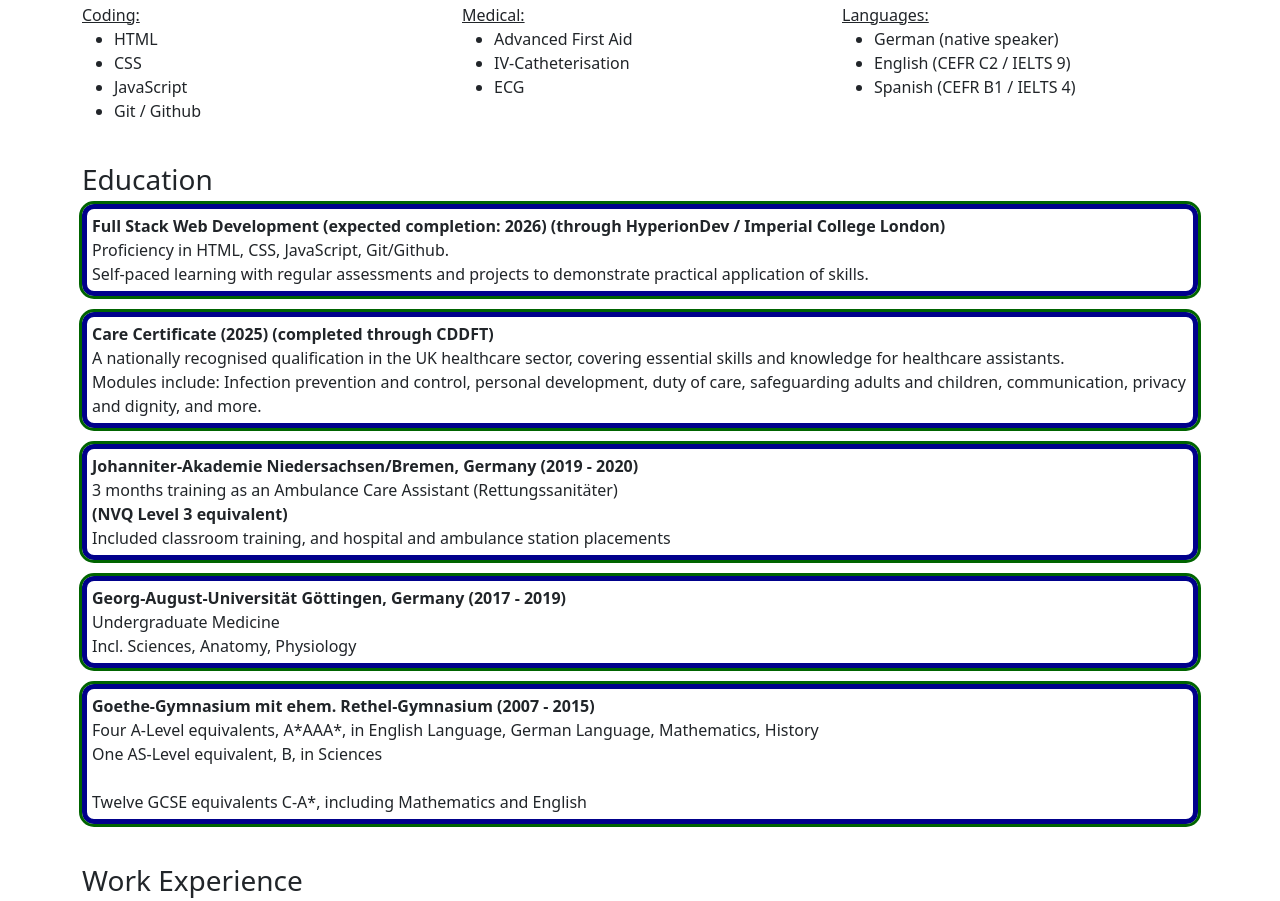
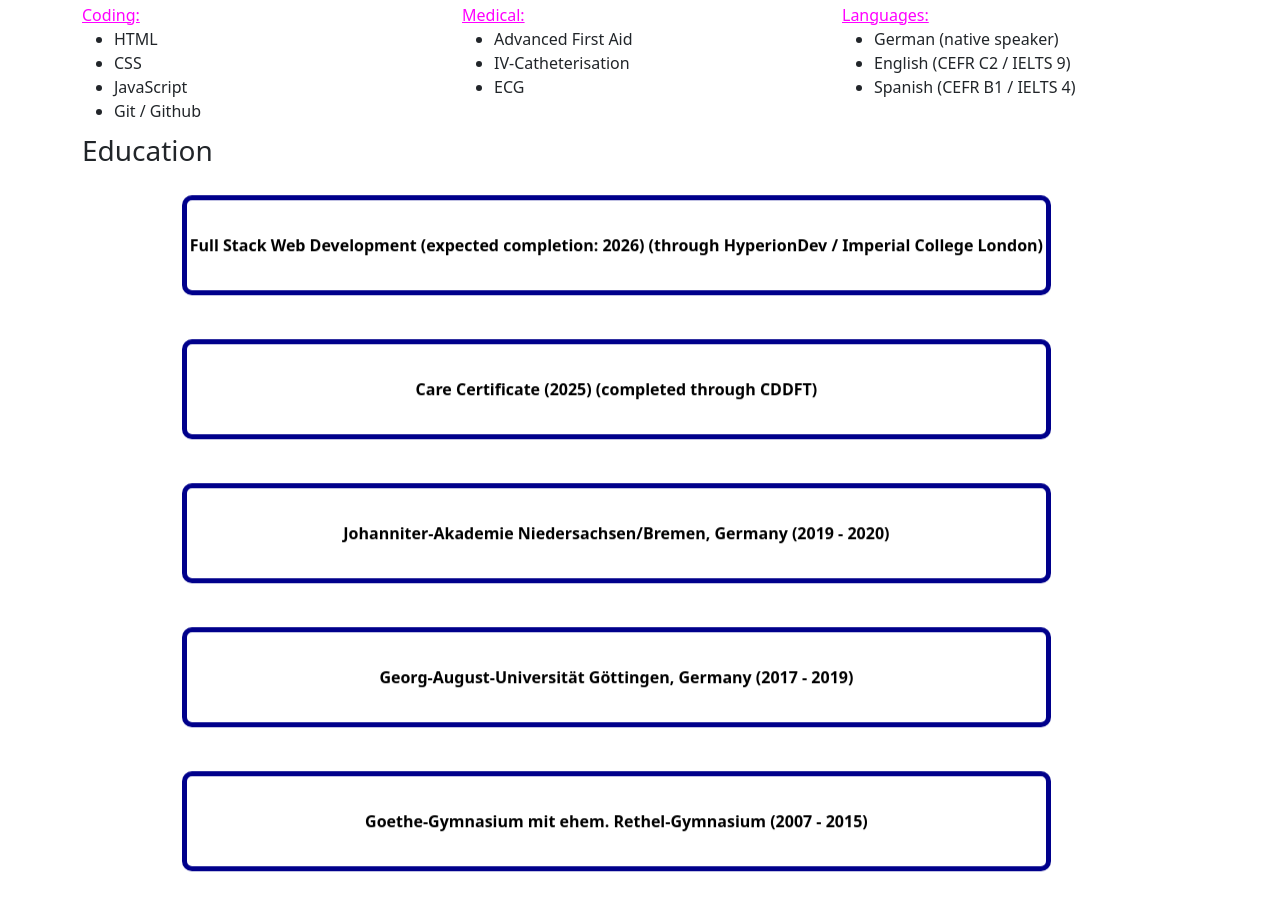
Before and after one commit to benjaflynn/myCV, a plain HTML site: page index.html in a window 1280 px wide. Shown: the part 760-1661 px from the top of the page. Drawn offline with nearby package versions, Linux system fonts and the light colour scheme.

Commit message:
add styling

```diff
--- a/index.html
+++ b/index.html
@@ -67,10 +67,10 @@
         <br>
 
         <section class="row">
-            <h3 id="skills">Skills</h3>
+            <h3 id="skills">Skills</h3><br>
 
             <div class="col-sm-4">
-                <span style="text-decoration: underline;">Coding:</span>
+                <span>Coding:</span>
                 <ul>
                     <li>HTML</li>
                     <li>CSS</li>
@@ -80,7 +80,7 @@
             </div>
 
             <div class="col-sm-4">
-                <span style="text-decoration: underline;">Medical:</span>
+                <span>Medical:</span>
                 <ul>
                     <li>Advanced First Aid</li>
                     <li>IV-Catheterisation</li>
@@ -89,7 +89,7 @@
             </div>
 
             <div class="col-sm-3">
-                <span style="text-decoration: underline;">Languages:</span>
+                <span>Languages:</span>
                 <ul>
                     <li>German (native speaker)</li>
                     <li>English (CEFR C2 / IELTS 9)</li>
@@ -101,52 +101,96 @@
 
         <br>
 
-        <section class="education">
+        <section>
 
-            <h3 id="education">Education</h3>
+            <div class="education row">
 
-            <p class="school">
-                <b>Full Stack Web Development (expected completion: 2026) (through HyperionDev / Imperial College London)</b> <br>
-                Proficiency in HTML, CSS, JavaScript, Git/Github. <br>
-                Self-paced learning with regular assessments and projects to demonstrate practical application of skills. <br>
-            </p>
+                <h3 id="education">Education</h3><br>
 
-            <p class="school school2">
-                <b>Care Certificate (2025) (completed through CDDFT)</b><br>
-                A nationally recognised qualification in the UK healthcare sector, covering essential skills and knowledge for healthcare assistants. <br>
-                Modules include: Infection prevention and control, personal development, duty of care, safeguarding adults and children, communication, privacy and dignity, and more.
-            </p>
+                <div class="flip-box col-sm-12">
+                    <div class="flip-box-inner">
+                        <div class="flip-box-front">
+                            <b>Full Stack Web Development (expected completion: 2026) (through HyperionDev / Imperial College London)</b>
+                        </div>
+                        <div class="flip-box-back">
+                            <p>Proficiency in HTML, CSS, JavaScript, Git/Github.<br>
+                            Self-paced learning with regular assessments and projects to demonstrate practical application of skills.</p>
+                        </div>
+                    </div>
+                </div>
 
-            <p class="school">
-                <b>Johanniter-Akademie Niedersachsen/Bremen, Germany (2019 - 2020)</b><br>
+                <br>
+
+                <div class="flip-box col-sm-12">
+                    <div class="flip-box-inner">
+                        <div class="flip-box-front">
+                            <b>Care Certificate (2025) (completed through CDDFT)</b>
+                        </div>
+                        <div class="flip-box-back">
+                            <p>A nationally recognised qualification in the UK healthcare sector, covering essential skills and knowledge for healthcare assistants. <br>
+                            Modules include: Infection prevention and control, personal development, duty of care, safeguarding adults and children, communication, privacy and dignity, and more.</p>
+                        </div>
+                    </div>
+                </div>
+
+                <br>
+
+                <div class="flip-box col-sm-12">
+                    <div class="flip-box-inner">
+                        <div class="flip-box-front">
+                            <b>Johanniter-Akademie Niedersachsen/Bremen, Germany (2019 - 2020)</b>
+                        </div>
+                        <div class="flip-box-back">
                             3 months training as an Ambulance Care Assistant (Rettungssanitäter) <br>
                         <b>(NVQ Level 3 equivalent)</b><br>
                         Included classroom training, and hospital and ambulance station placements
-            </p>
+                        </div>
+                    </div>
+                </div>
 
-            <p class="school school2">
-                <b>Georg-August-Universität Göttingen, Germany (2017 - 2019)</b><br>
+                <br>
+
+                <div class="flip-box col-sm-12">
+                    <div class="flip-box-inner">
+                        <div class="flip-box-front">
+                            <b>Georg-August-Universität Göttingen, Germany (2017 - 2019)</b>
+                        </div>
+                        <div class="flip-box-back">
                             Undergraduate Medicine <br>
                             Incl. Sciences, Anatomy, Physiology
-            </p>
+                        </div>
+                    </div>
+                </div>
 
-            <p class="school">
-                <b>Goethe-Gymnasium mit ehem. Rethel-Gymnasium (2007 - 2015)</b><br>
+                <br>
+
+                <div class="flip-box col-sm-12">
+                    <div class="flip-box-inner">
+                        <div class="flip-box-front">
+                            <b>Goethe-Gymnasium mit ehem. Rethel-Gymnasium (2007 - 2015)</b>
+                        </div>
+                        <div class="flip-box-back">
                             Four A-Level equivalents, A*AAA*, in English Language, German Language, Mathematics, History<br>
                         One AS-Level equivalent, B, in Sciences<br>
                         <br>
                         Twelve GCSE equivalents C-A*, including Mathematics and English
-            </p>
+                        </div>
+                    </div>
+                </div>
+
+            </div>
+
+            <br>
 
         </section>
 
         <br>
 
-        <section class="work-experience">
+        <section class="work-experience"> <br>
 
-            <h3 id="work-experience">Work Experience</h3><br>
+            <h3 id="work_experience">Work Experience</h3><br>
 
-            <div class="timeline">
+            <div class="timeline"><br> <br>
 
                 <div class="TLcontainer left">
                     <div class="content">
@@ -212,7 +256,7 @@
 
     </main>
 
-    <hr>
+    <hr id="footer">
 
     <footer class="container-fluid">
 
@@ -228,7 +272,8 @@
 
             <aside class="col-sm-6">
                 <h4 id="additional_info">Additional Information</h4>
-                <p>I hold a full UK Visa with the right to work.</p>
+                <p>I hold a full UK Visa with the right to work.<br>
+                I do not require sponsorship.</p>
             </aside>
         </div>
 
--- a/style.css
+++ b/style.css
@@ -4,12 +4,8 @@
 
 header {
     background-color: darkblue;
+    border-radius: 2px;
 }
-
-/*main {
-  background-color: rgb(166, 166, 243);
-  font-family: Helvetica, sans-serif;
-}*/
 
 #name-header {
     text-align: center;
@@ -37,19 +33,17 @@ nav > button:hover {
 
 nav > button > a {
     color: magenta;
+    background-color: darkblue;
 }
 
 nav > button > a:hover {
     color: darkblue;
+    background-color: magenta;
 }
 
 main {
-    margin-left: 300px;
-    margin-right: 300px;
-}
-
-#projects {
-    text-indent: 50px;
+    padding-left: 300px;
+    padding-right: 300px;
 }
 
 #bio-container {
@@ -58,19 +52,97 @@ main {
     border-color: transparent black transparent transparent;
 }
 
+#projects {
+    text-indent: 50px;
+}
+
 @media screen and (max-width: 1200px) {
     #bio-container {
         border-color: transparent;
     }
 }
 
-.school {
-    border: 5px solid darkblue;
-    border-radius: 12px;
-    padding: 5px;
-    outline: 3px solid darkgreen;
+span {
+  text-decoration: underline;
+  color: magenta;
 }
 
+.school {
+    /*border: 5px solid darkblue;
+    border-radius: 12px;*/
+    padding: 5px;
+    background-color: transparent;
+    perspective: 1000px;
+}
+
+.education {
+  display: flex;
+  justify-content: center;
+  align-items: center;
+  width: 80%;
+  position: relative;
+  top: 350px;
+  -ms-transform: translateY(-50%);
+  transform: translateY(-50%);
+}
+
+#education {
+  padding-bottom: 20px;
+}
+
+.flip-box {
+  background-color: transparent;
+  height: 100px;
+  margin: 20px;
+  perspective: 1000px;
+  position: relative;
+  left: 100px;
+}
+
+.flip-box-inner {
+  position: relative;
+  width: 100%;
+  height: 100%;
+  text-align: center;
+  transition: transform 0.8s;
+  transform-style: preserve-3d;
+}
+
+.flip-box:hover .flip-box-inner {
+  transform: rotateY(180deg);
+}
+
+.flip-box-front, .flip-box-back {
+  position: absolute;
+  width: 100%;
+  height: 100%;
+  -webkit-backface-visibility: hidden;
+  backface-visibility: hidden;
+}
+
+.flip-box-front {
+  background-color: white;
+  color: black;
+  border: 5px solid darkblue;
+  border-radius: 10px;
+  display: flex;
+  justify-content: center;
+  align-items: center;
+}
+
+.flip-box-back {
+  background-color: darkblue;
+  border-radius: 10px;
+  color: white;
+  transform: rotateY(180deg);
+  display: flex;
+  justify-content: center;
+  align-items: center;
+}
+
+content > b {
+  background-color: white;
+}
 
 .timeline {
   position: relative;
@@ -103,7 +175,7 @@ main {
   height: 25px;
   right: -13px;
   background-color: white;
-  border: 4px solid lightblue;
+  border: 4px solid magenta;
   top: 15px;
   border-radius: 50%;
   z-index: 1;
@@ -183,6 +255,11 @@ main {
   }
 }
 
+#footer {
+  border-top: 5px solid magenta;
+  border-radius: 2px;
+}
+
 footer {
     text-align: center;
 }
```
Lines whose indentation alone changed are shown as unchanged.
